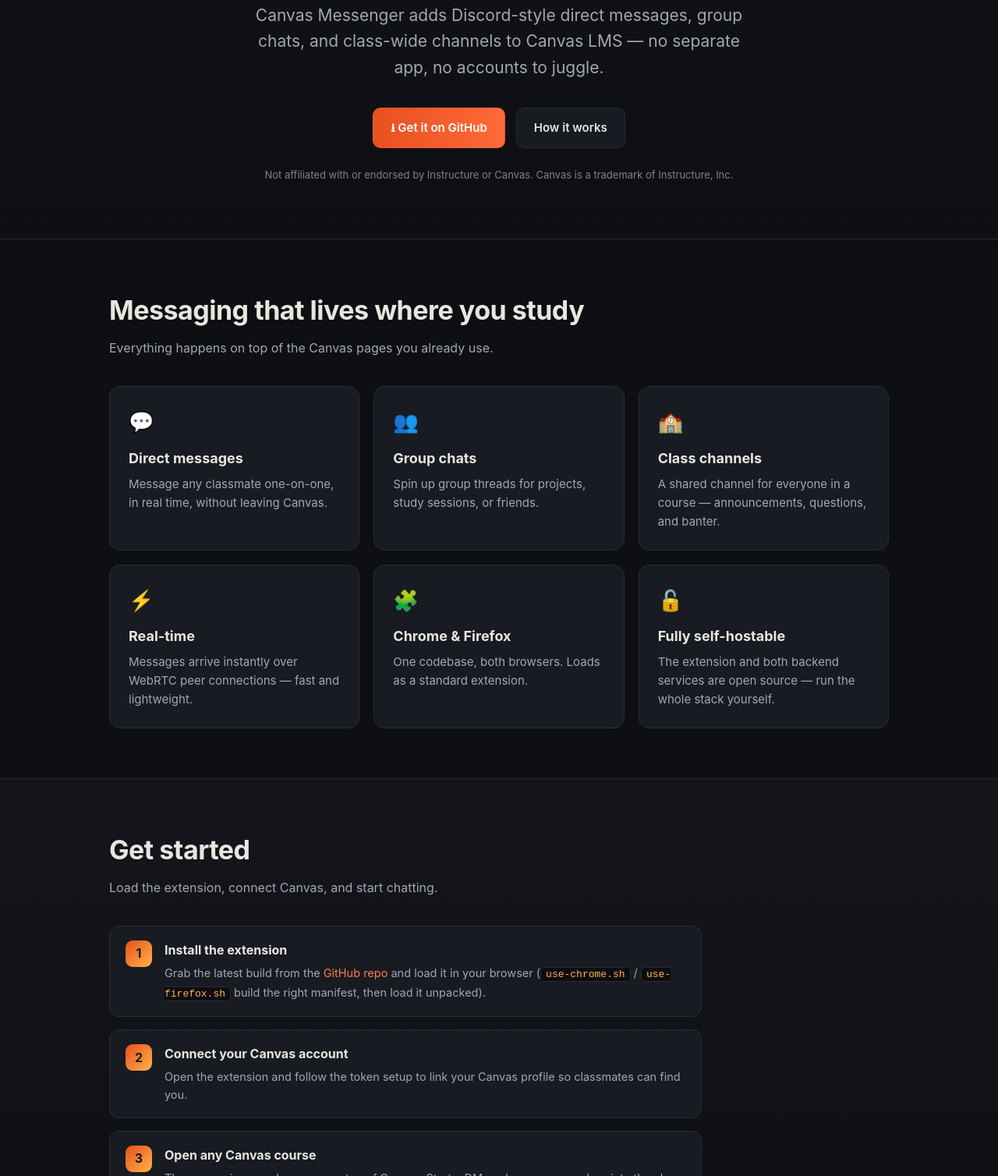
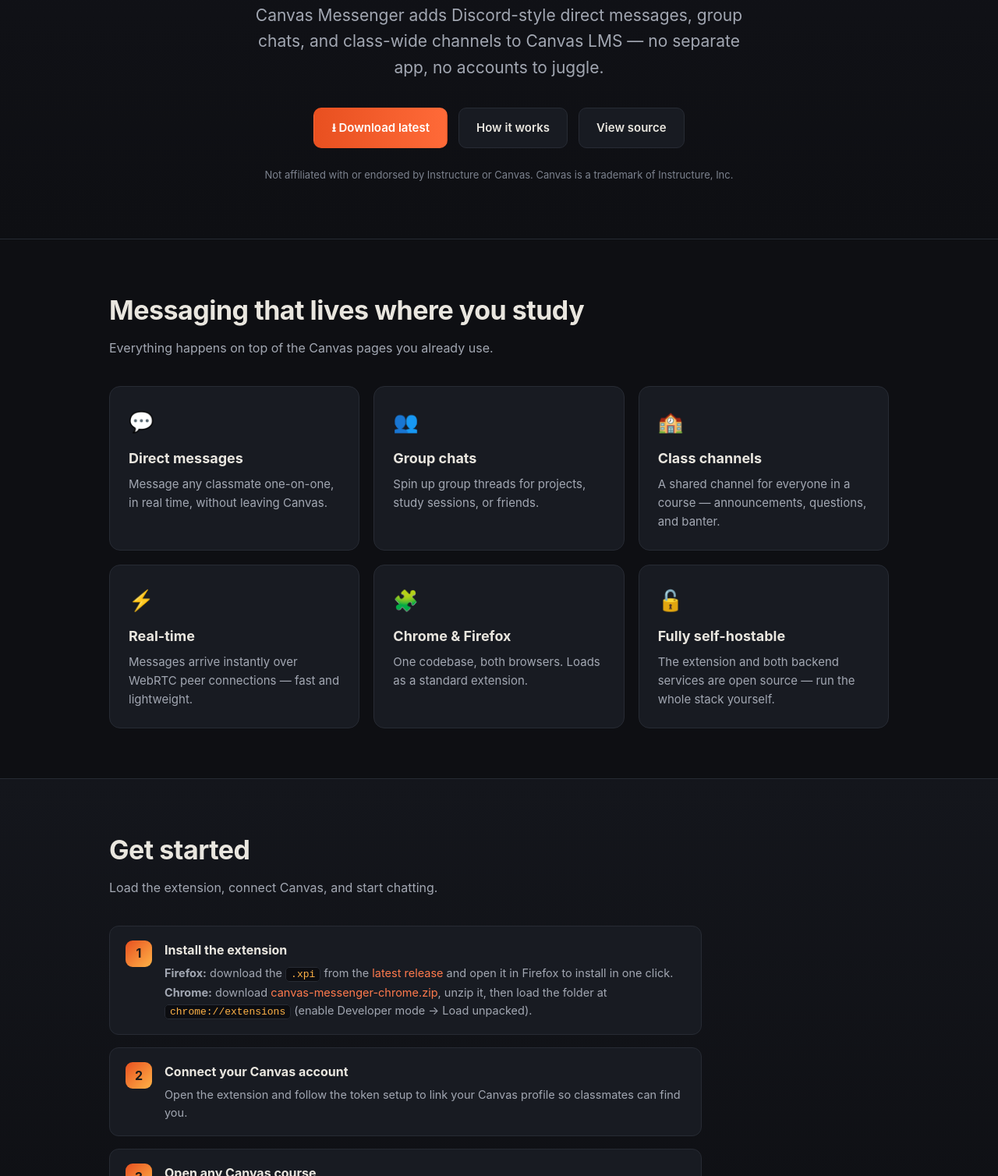
Before and after one commit to Hackatoan/canvas-messenger, a browser extension: page docs/index.html in a window 1280 px wide. Shown: the part 272-1780 px from the top of the page at 78% size. Drawn offline with Linux system fonts and the light colour scheme.

Commit message:
Direct download links (Chrome zip / Firefox xpi) + clarify self-host FAQ

```diff
--- a/docs/index.html
+++ b/docs/index.html
@@ -78,8 +78,9 @@
     <h1>Chat with your classmates,<br><span class="grad">right inside Canvas.</span></h1>
     <p class="tag">Canvas Messenger adds Discord-style direct messages, group chats, and class-wide channels to Canvas LMS — no separate app, no accounts to juggle.</p>
     <div class="cta">
-      <a class="btn primary" href="https://github.com/Hackatoan/canvas-messenger">⭳ Get it on GitHub</a>
+      <a class="btn primary" href="https://github.com/Hackatoan/canvas-messenger/releases/latest">⭳ Download latest</a>
       <a class="btn ghost" href="#setup">How it works</a>
+      <a class="btn ghost" href="https://github.com/Hackatoan/canvas-messenger">View source</a>
     </div>
     <p class="note">Not affiliated with or endorsed by Instructure or Canvas. Canvas is a trademark of Instructure, Inc.</p>
   </div>
@@ -105,7 +106,7 @@
     <h2>Get started</h2>
     <p class="sub">Load the extension, connect Canvas, and start chatting.</p>
     <div class="steps">
-      <div class="step"><div><h3>Install the extension</h3><p>Grab the latest build from the <a href="https://github.com/Hackatoan/canvas-messenger">GitHub repo</a> and load it in your browser (<code>use-chrome.sh</code> / <code>use-firefox.sh</code> build the right manifest, then load it unpacked).</p></div></div>
+      <div class="step"><div><h3>Install the extension</h3><p><strong>Firefox:</strong> download the <code>.xpi</code> from the <a href="https://github.com/Hackatoan/canvas-messenger/releases/latest">latest release</a> and open it in Firefox to install in one click. <strong>Chrome:</strong> download <a href="https://github.com/Hackatoan/canvas-messenger/releases/latest/download/canvas-messenger-chrome.zip">canvas-messenger-chrome.zip</a>, unzip it, then load the folder at <code>chrome://extensions</code> (enable Developer mode → Load unpacked).</p></div></div>
       <div class="step"><div><h3>Connect your Canvas account</h3><p>Open the extension and follow the token setup to link your Canvas profile so classmates can find you.</p></div></div>
       <div class="step"><div><h3>Open any Canvas course</h3><p>The messaging panel appears on top of Canvas. Start a DM, make a group, or drop into the class channel.</p></div></div>
     </div>
@@ -130,7 +131,7 @@
     <p class="sub">The short version.</p>
     <details><summary>Is it free?</summary><p>Yes — free and open source under the repository's license. If it saves you a group-chat headache, you can <a href="https://buymeacoffee.com/hackatoa">buy me a coffee</a>.</p></details>
     <details><summary>Does it work on Chrome and Firefox?</summary><p>Both. The build scripts produce the correct manifest for each browser.</p></details>
-    <details><summary>Do I need my own server?</summary><p>To run your own instance, yes — the relay and signaling servers are open source and container-ready (<code>ghcr.io</code> images + Dockerfiles). Point the extension at your own endpoints.</p></details>
+    <details><summary>Do I need my own server?</summary><p>No — to just use Canvas Messenger, install the extension and it connects to the hosted backend out of the box. You only need your own server if you want to <strong>self-host</strong> the whole stack: the relay and signaling servers are open source and container-ready (<code>ghcr.io</code> images + Dockerfiles), so you can run them yourself and point the extension at your own endpoints.</p></details>
     <details><summary>Is this an official Canvas product?</summary><p>No. Canvas Messenger is an independent, community-built extension. It is not affiliated with or endorsed by Instructure. Canvas is a trademark of Instructure, Inc.</p></details>
     <details><summary>Where's my data?</summary><p>Messages travel peer-to-peer over WebRTC where possible; the relay handles registration, invites, and delivery. Self-host the backend to keep everything on infrastructure you control.</p></details>
   </div>
```
